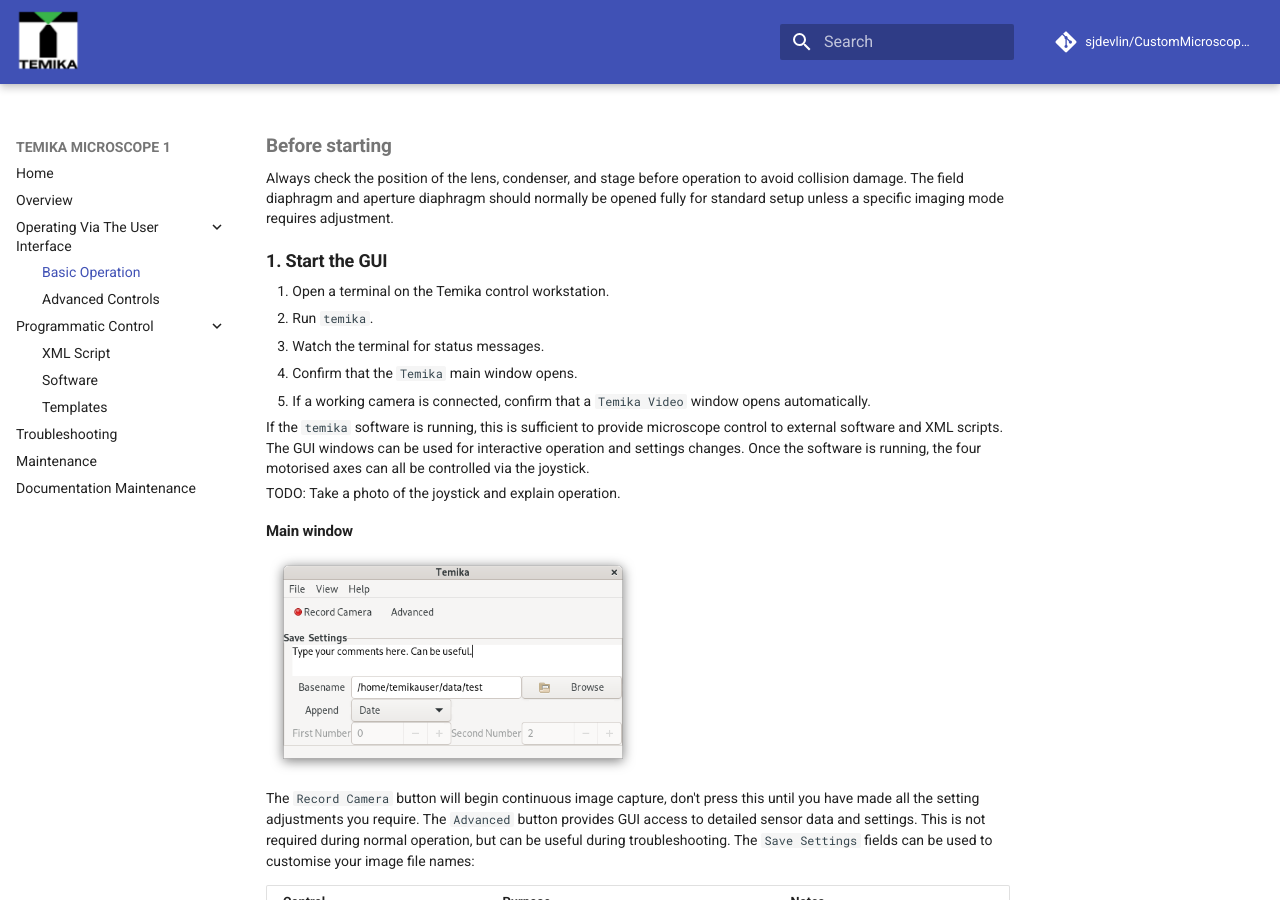
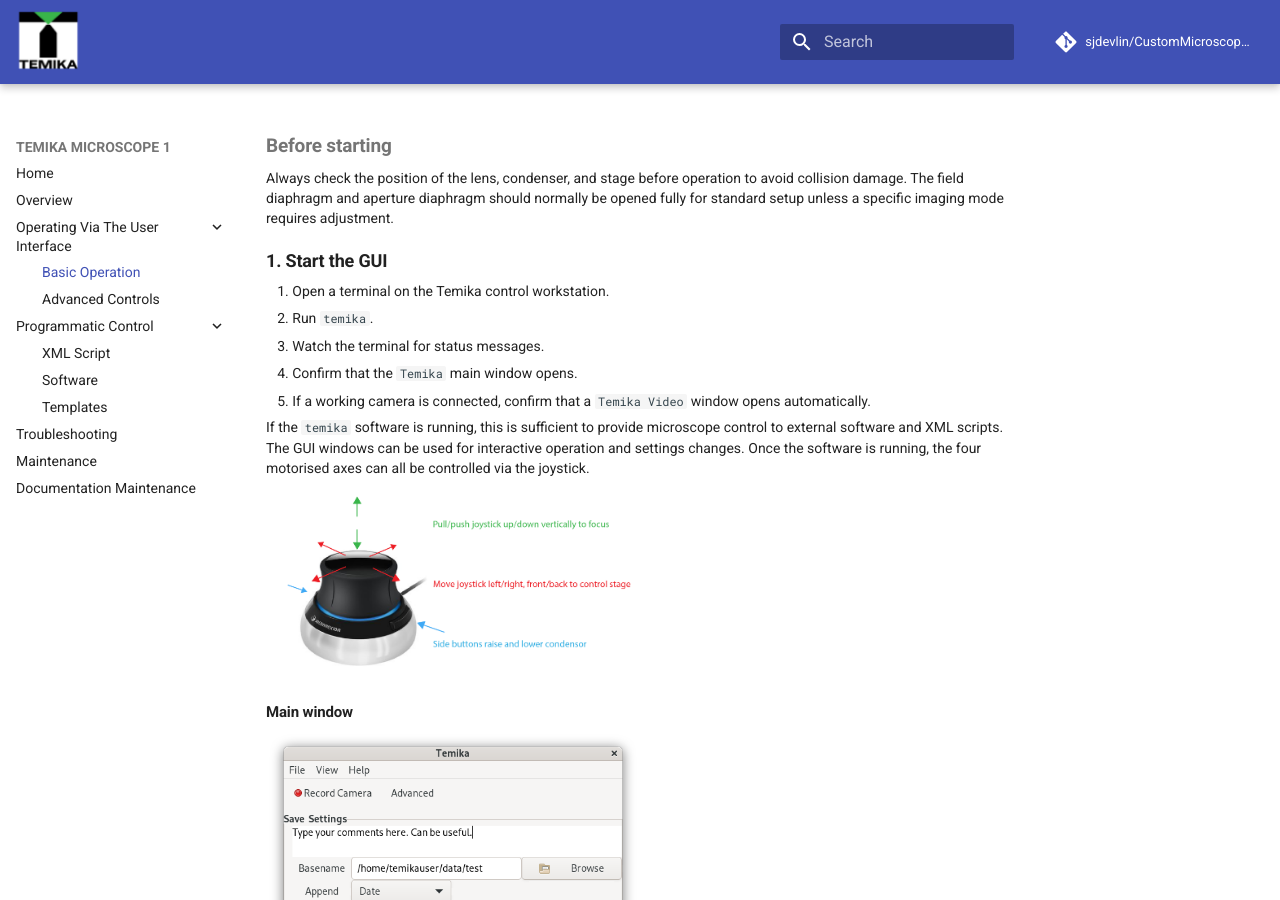
Before and after one commit to sjdevlin/CustomMicroscopeDocs, an MkDocs documentation site: the page built from docs/operating-via-user-interface/basic-operation.md, in a window 1280 px wide and 900 px high. Built offline with MkDocs 1.6.1 and Material for MkDocs 9.7.7, drawn with Linux system fonts in a browser that asks for light colours; comment, search, counter and statistics services are not loaded.

Commit message:
added joystick

```diff
--- a/docs/operating-via-user-interface/basic-operation.md
+++ b/docs/operating-via-user-interface/basic-operation.md
@@ -12,7 +12,8 @@
 
 If the `temika` software is running, this is sufficient to provide microscope control to external software and XML scripts. The GUI windows can be used for interactive operation and settings changes. Once the software is running, the four motorised axes can all be controlled via the joystick.
 
-TODO: Take a photo of the joystick and explain operation.
+
+![Space Mouse](../assets/images/temika-manual/space-mouse.png)
 
 
 ### Main window
```
Also changed, not shown: docs/assets/images/temika-manual/space-mouse.png (added).
